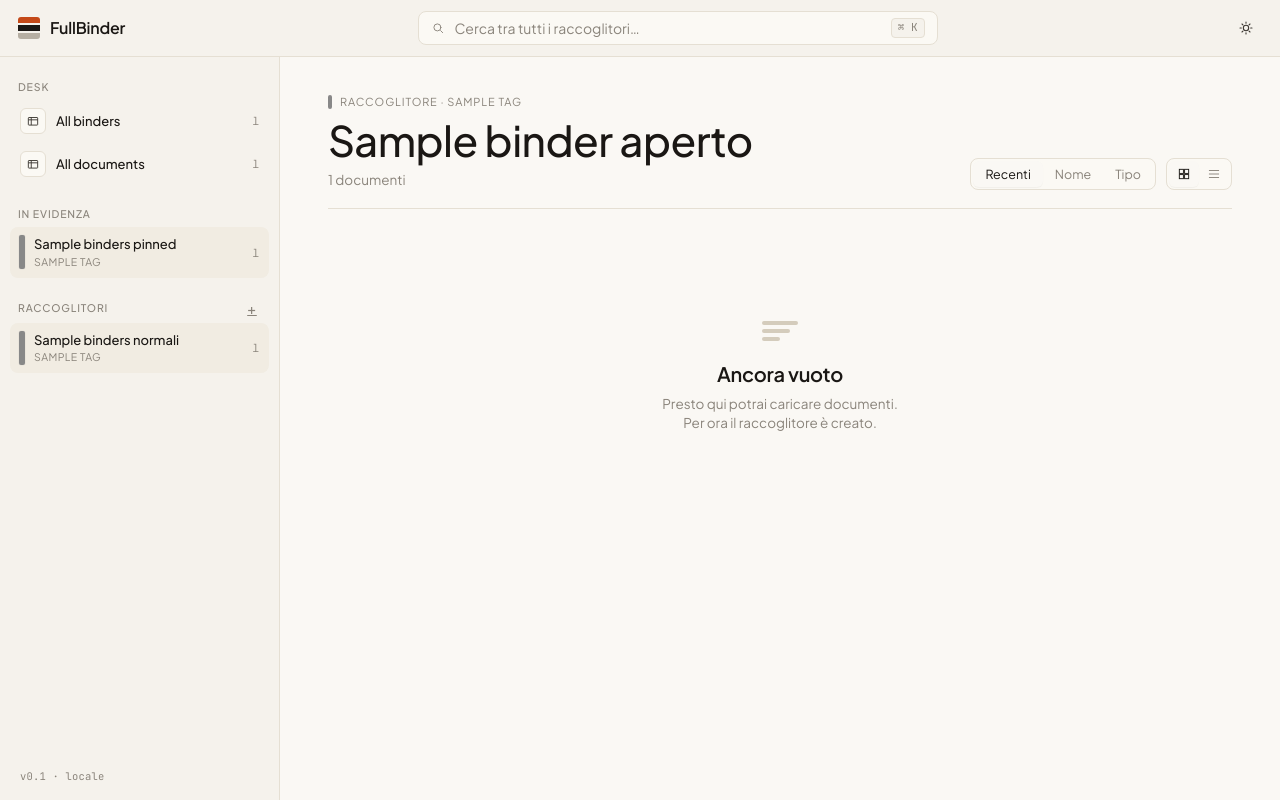
After one commit to CristiannRusso/fullbinder, a Flask app: template app/templates/main/dashboard.html in a window 1280 px wide. The commit adds this page. Run offline with Flask 3, Linux system fonts and the light colour scheme; the template is opened without the code that fills it: most values are stand-ins (such as "Sample title", 1, 10 or a date in 2020).

Commit message:
feat: new dashboard and new features

```diff
--- a/app/auth/__init__.py
+++ /dev/null
@@ -1,5 +0,0 @@
-from flask import Blueprint
-
-bp = Blueprint("auth", __name__, url_prefix="/auth")
-
-from app.auth import routes
--- a/app/static/css/style.css
+++ b/app/static/css/style.css
@@ -1176,6 +1176,7 @@ input {
   background: var(--bg-elev);
   color: var(--ink);
   cursor: pointer;
+  text-decoration: none;
   transition: background .12s, border-color .12s, transform .12s;
 }
 
@@ -1811,6 +1812,7 @@ input {
   align-items: center;
   gap: 10px;
   font: inherit;
+  text-decoration: none;
 }
 
 .auth-side-quote {
--- /dev/null
+++ b/app/templates/main/dashboard.html
@@ -0,0 +1,196 @@
+{% extends "base.html" %}
+
+{% block title %}FullBinder{% endblock %}
+
+{% block body %}
+<div class="fb-app">
+    <header class="fb-topbar">
+        <div class="fb-brand">
+            <div class="fb-brand-mark" aria-hidden="true">
+                <span></span><span></span><span></span>
+            </div>
+            <span class="fb-brand-name">FullBinder</span>
+        </div>
+
+        <div class="fb-search">
+            <svg width="14" height="14" viewBox="0 0 24 24" fill="none" stroke="currentColor" stroke-width="1.6"
+                stroke-linecap="round">
+                <circle cx="11" cy="11" r="6"></circle>
+                <path d="m20 20-3.5-3.5"></path>
+            </svg>
+            <input type="text" placeholder="Cerca tra tutti i raccoglitori…">
+            <kbd>⌘ K</kbd>
+        </div>
+
+        <div class="fb-topbar-right">
+            <button class="fb-icon-btn" id="theme-toggle" title="Cambia tema">
+                <svg width="16" height="16" viewBox="0 0 24 24" fill="none" stroke="currentColor" stroke-width="1.6"
+                    stroke-linecap="round" stroke-linejoin="round">
+                    <circle cx="12" cy="12" r="4"></circle>
+                    <path d="M12 3v2M12 19v2M5 12H3M21 12h-2M6 6l1.4 1.4M16.6 16.6 18 18M6 18l1.4-1.4M16.6 7.4 18 6">
+                    </path>
+                </svg>
+            </button>
+        </div>
+    </header>
+
+    <div class="fb-shell">
+        <aside class="fb-sidebar">
+            <div class="fb-side-section">
+                <div class="fb-side-head">Desk</div>
+                <button class="fb-side-row">
+                    <span class="fb-side-row-mark">
+                        <svg width="14" height="14" viewBox="0 0 24 24" fill="none" stroke="currentColor"
+                            stroke-width="1.6" stroke-linejoin="round">
+                            <rect x="4" y="6" width="16" height="13" rx="1"></rect>
+                            <path d="M4 10h16M9 6v13"></path>
+                        </svg>
+                    </span>
+                    <span class="fb-side-row-text">
+                        <span class="fb-side-row-label">All binders</span>
+                    </span>
+                    <span class="fb-side-row-count">{{ total_binders }}</span>
+                </button>
+                <button class="fb-side-row">
+                    <span class="fb-side-row-mark">
+                        <svg width="14" height="14" viewBox="0 0 24 24" fill="none" stroke="currentColor"
+                            stroke-width="1.6" stroke-linejoin="round">
+                            <rect x="4" y="6" width="16" height="13" rx="1"></rect>
+                            <path d="M4 10h16M9 6v13"></path>
+                        </svg>
+                    </span>
+                    <span class="fb-side-row-text">
+                        <span class="fb-side-row-label">All documents</span>
+                    </span>
+                    <span class="fb-side-row-count">{{ total_documents }}</span>
+                </button>
+            </div>
+
+            {% if binders_pinned %}
+            <div class="fb-side-section">
+                <div class="fb-side-head fb-side-head-row">
+                    <span>In evidenza</span>
+                </div>
+                {% for b in binders_pinned %}
+                <button class="fb-binder {% if binder_aperto and binder_aperto.id == b.id %}is-active{% endif %}">
+                    <span class="fb-binder-spine" style="background: {{ b.color }}"></span>
+                    <span class="fb-binder-text">
+                        <span class="fb-binder-name">{{ b.name }}</span>
+                        <span class="fb-binder-tag">{{ b.tag }}</span>
+                    </span>
+                    <span class="fb-binder-count">{{ b.documents.count() }}</span>
+                </button>
+                {% endfor %}
+            </div>
+            {% endif %}
+
+            <div class="fb-side-section">
+                <div class="fb-side-head fb-side-head-row">
+                    <span>Raccoglitori</span>
+                    <a href="{{ url_for('main.new_binder') }}" class="fb-side-new" title="Nuovo raccoglitore">+</a>
+                </div>
+                {% for b in binders_normali %}
+                <button class="fb-binder {% if binder_aperto and binder_aperto.id == b.id %}is-active{% endif %}">
+                    <span class="fb-binder-spine" style="background: {{ b.color }}"></span>
+                    <span class="fb-binder-text">
+                        <span class="fb-binder-name">{{ b.name }}</span>
+                        <span class="fb-binder-tag">{{ b.tag }}</span>
+                    </span>
+                    <span class="fb-binder-count">{{ b.documents.count() }}</span>
+                </button>
+                {% endfor %}
+            </div>
+
+            <div class="fb-side-foot">
+                <div class="fb-foot-tag">v0.1 · locale</div>
+            </div>
+        </aside>
+
+        <main class="fb-main">
+            {% if binder_aperto %}
+            <div class="fb-mp-head">
+                <div class="fb-mp-head-l">
+                    <div class="fb-mp-eyebrow">
+                        <span class="fb-mp-spine" style="background: {{ binder_aperto.color }}"></span>
+                        Raccoglitore · {{ binder_aperto.tag }}
+                    </div>
+                    <h1 class="fb-mp-title">{{ binder_aperto.name }}</h1>
+                    <div class="fb-mp-sub">
+                        {{ binder_aperto.documents.count() }} documenti
+                    </div>
+                </div>
+                <div class="fb-mp-head-r">
+                    <div class="fb-seg">
+                        <button class="is-on">Recenti</button>
+                        <button>Nome</button>
+                        <button>Tipo</button>
+                    </div>
+                    <div class="fb-seg fb-seg-icon">
+                        <button class="is-on" title="Griglia">
+                            <svg width="14" height="14" viewBox="0 0 24 24" fill="none" stroke="currentColor"
+                                stroke-width="1.6">
+                                <rect x="4" y="4" width="7" height="7"></rect>
+                                <rect x="13" y="4" width="7" height="7"></rect>
+                                <rect x="4" y="13" width="7" height="7"></rect>
+                                <rect x="13" y="13" width="7" height="7"></rect>
+                            </svg>
+                        </button>
+                        <button title="Lista">
+                            <svg width="14" height="14" viewBox="0 0 24 24" fill="none" stroke="currentColor"
+                                stroke-width="1.6" stroke-linecap="round">
+                                <path d="M4 6h16M4 12h16M4 18h16"></path>
+                            </svg>
+                        </button>
+                    </div>
+                </div>
+            </div>
+
+            <div class="fb-empty">
+                <div class="fb-empty-mark">
+                    <span></span><span></span><span></span>
+                </div>
+                <div class="fb-empty-title">Ancora vuoto</div>
+                <div class="fb-empty-body">
+                    Presto qui potrai caricare documenti.
+                    Per ora il raccoglitore è creato.
+                </div>
+            </div>
+            {% else %}
+            <div class="fb-empty" style="padding-top: 140px;">
+                <div class="fb-empty-mark">
+                    <span></span><span></span><span></span>
+                </div>
+                <div class="fb-empty-title">Inizia da qui</div>
+                <div class="fb-empty-body">
+                    Crea il tuo primo raccoglitore per cominciare a organizzare
+                    i tuoi documenti.
+                </div>
+                <a href="{{ url_for('main.new_binder') }}" class="fb-btn fb-btn-primary" style="margin-top: 24px;">
+                    Crea raccoglitore
+                </a>
+            </div>
+            {% endif %}
+        </main>
+    </div>
+</div>
+
+<script>
+    (function () {
+        const html = document.documentElement;
+        const toggle = document.getElementById('theme-toggle');
+
+        const saved = localStorage.getItem('fb-theme');
+        if (saved === 'dark') {
+            html.dataset.theme = 'dark';
+        }
+
+        if (toggle) {
+            toggle.addEventListener('click', function () {
+                const isDark = html.dataset.theme === 'dark';
+                html.dataset.theme = isDark ? 'light' : 'dark';
+                localStorage.setItem('fb-theme', isDark ? 'light' : 'dark');
+            });
+        }
+    })();
+</script>
+{% endblock %}
--- a/requirements.txt
+++ b/requirements.txt
@@ -1,7 +1,6 @@
 blinker==1.9.0
 click==8.3.3
 Flask==3.1.3
-Flask-Login==0.6.3
 Flask-SQLAlchemy==3.1.1
 itsdangerous==2.2.0
 Jinja2==3.1.6
```
Also changed, not shown: app/__init__.py (+0 -7 lines), app/auth/routes.py (deleted, +0 -66 lines), app/main/routes.py (+55 -10 lines), app/models.py (+4 -34 lines), app/templates/main/about.html (deleted, +0 -14 lines), app/templates/main/new_binder.html (added, +83 -0 lines), app/templates/main/welcome.html (deleted, +0 -109 lines), README.md.
